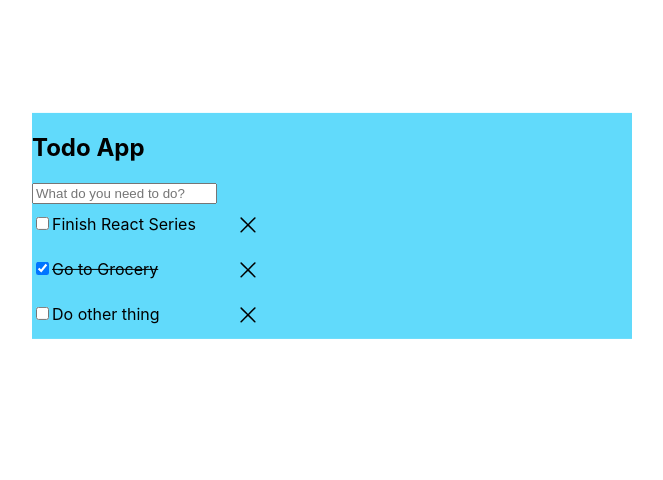
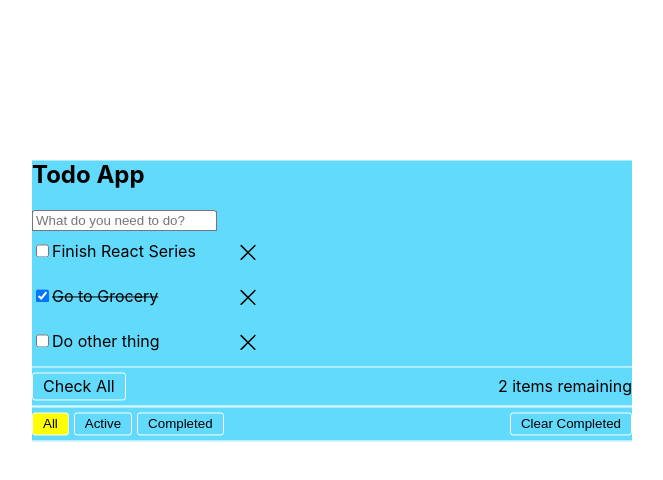
Before and after one commit to jordannares/todolist, a React (Create React App) app in the folder todolist/: page / in a window 1280 px wide. Shown: the top 480 px of the page, without its empty margins (308-971 px from the left). Built offline with nearby package versions, Linux system fonts and the light colour scheme.

Commit message:
Episode 7 - More Todo Features

```diff
--- a/todolist/src/App.js
+++ b/todolist/src/App.js
@@ -75,7 +75,6 @@ function App() {
     const updatedTodos = todos.map(todo => {
 
       if(todo.id === id){
-        // todo.isEditing = !todo.isEditing;
         todo.isEditing = true;
       }
 
@@ -119,6 +118,36 @@ function App() {
      setTodos(updatedTodos);
   }
 
+  function remaining() {
+    return todos.filter(todo => !todo.isComplete).length;
+  }
+
+  function clearCompleted() {
+    setTodos([...todos].filter(todo => !todo.isComplete));
+  }
+
+  function completeAllTodos() {
+    const updatedTodos = todos.map(todo => {
+
+      todo.isComplete = true;
+
+      return todo;
+
+     });
+
+     setTodos(updatedTodos);
+  }
+
+  function todosFiltered(filter) {
+
+    if(filter === 'all') {
+      return todos;
+    }else if( filter === 'active') {
+      return todos.filter(todo => !todo.isComplete);
+    }else if( filter === 'completed'){
+      return todos.filter(todo => todo.isComplete)
+    }
+  }
 
   return (
     <div className="todo-app-container">
@@ -136,6 +165,10 @@ function App() {
               updateTodo={updateTodo}
               escapeEditing={escapeEditing}
               deleteTodo={deleteTodo}
+              remaining={remaining}
+              clearCompleted={clearCompleted}
+              completeAllTodos={completeAllTodos}
+              todosFiltered={todosFiltered}
             />
 
         ) : (
--- a/todolist/src/Style.css
+++ b/todolist/src/Style.css
@@ -56,10 +56,12 @@ code {
 /* Todo List */
 
 .todo-app-container{
-  display: flex;
+  /* display: flex; */
   justify-content: center;
   top:50%;
   transform:translateY(50%);
+  width: 600px;
+  margin:0 auto;
 
   /* position:absolute;
   top:50%;
@@ -68,7 +70,7 @@ code {
 }
 
 .todo-app{
-  width: 600px;
+  /* width: 600px; */
   background-color: #61dafb;
 }
 
@@ -106,3 +108,28 @@ button{
 .line-through{
   text-decoration: line-through;
 }
+
+.check-all-container, .other-buttons-container{
+  border-top: 1px solid #fff;
+  border-bottom: 1px solid #fff;
+  display: flex;
+  justify-content: space-between;
+  align-items: center;
+  padding:5px 0;
+}
+
+
+.button{
+  border:1px solid #fff;
+  border-radius: 3px;
+  padding:3px 10px;
+  cursor: pointer;
+}
+
+.filter-button{
+  margin-right:5px;
+}
+
+.filter-button-active{
+  background:yellow;
+}
--- /dev/null
+++ b/todolist/src/components/ClearTodoCompleted.js
@@ -0,0 +1,12 @@
+import React from 'react'
+import PropsTypes from 'prop-types'
+
+ClearTodoCompleted.PropsTypes = {
+    clearCompleted: PropsTypes.func.isRequired,
+}
+
+export default function ClearTodoCompleted(props) {
+    return (
+        <button onClick={props.clearCompleted} className="button">Clear Completed</button>
+    )
+}
--- /dev/null
+++ b/todolist/src/components/TodoCompleteAll.js
@@ -0,0 +1,15 @@
+import React from 'react'
+import PropsTypes from 'prop-types'
+
+TodoCompleteAll.PropsTypes = {
+    completeAllTodos: PropsTypes.func.isRequired,
+}
+
+
+export default function TodoCompleteAll(props) {
+    return (
+        <div>
+            <div onClick={props.completeAllTodos} className="button">Check All</div>
+        </div>
+    )
+}
--- /dev/null
+++ b/todolist/src/components/TodoFilters.js
@@ -0,0 +1,47 @@
+import React from 'react'
+import PropsTypes from 'prop-types'
+
+TodoFilters.PropsTypes = {
+    todosFiltered: PropsTypes.func.isRequired,
+    filter: PropsTypes.string.isRequired,
+    setFilter: PropsTypes.func.isRequired,
+}
+
+export default function TodoFilters(props) {
+    return (
+        <div>
+            <button
+                onClick={() => {
+                    props.setFilter('all');
+                    props.todosFiltered('all');
+                }}
+                className={`button filter-button ${
+                props.filter==='all' ? 'filter-button-active' : ''} `}
+            >
+                All
+            </button>
+
+            <button
+                onClick={() => {
+                    props.setFilter('active');
+                    props.todosFiltered('active');
+                }}
+                className={`button filter-button ${
+                props.filter==='active' ? 'filter-button-active' : ''} `}
+            >
+            Active
+            </button>
+
+            <button
+                onClick={() => {
+                    props.setFilter('completed');
+                    props.todosFiltered('completed');
+                }}
+                className={`button filter-button ${
+                props.filter==='completed' ? 'filter-button-active' : ''} `}
+            >
+            Completed
+            </button>
+        </div>
+    )
+}
--- /dev/null
+++ b/todolist/src/components/TodoItemsRemaining.js
@@ -0,0 +1,12 @@
+import React from 'react'
+import PropsTypes from 'prop-types'
+
+TodoItemsRemaining.PropsTypes = {
+    remaining: PropsTypes.func.isRequired,
+}
+
+export default function TodoItemsRemaining(props) {
+    return (
+        <span>{props.remaining()} items remaining</span>
+    )
+}
--- a/todolist/src/components/TodoList.js
+++ b/todolist/src/components/TodoList.js
@@ -1,6 +1,10 @@
-import React from 'react'
+import React, { useState } from 'react'
 import PropsTypes from 'prop-types'
 import deleteIcon from '../assets/svg/delete-icon.svg';
+import TodoItemsRemaining from './TodoItemsRemaining';
+import ClearTodoCompleted from './ClearTodoCompleted';
+import TodoCompleteAll from './TodoCompleteAll';
+import TodoFilters from './TodoFilters';
 
 TodoList.PropsTypes = {
     todos: PropsTypes.func.isRequired,
@@ -8,17 +12,22 @@ TodoList.PropsTypes = {
     markAsEditing: PropsTypes.func.isRequired,
     updateTodo: PropsTypes.func.isRequired,
     escapeEditing: PropsTypes.func.isRequired,
-    deleteTodo: PropsTypes.func.isRequired
+    deleteTodo: PropsTypes.func.isRequired,
+    remaining: PropsTypes.func.isRequired,
+    clearCompleted: PropsTypes.func.isRequired,
+    completeAllTodos: PropsTypes.func.isRequired,
+    todosFiltered: PropsTypes.func.isRequired,
 }
 
 export default function TodoList(props) {
 
+    const [filter, setFilter] = useState('all');
 
     return (
-
+        <>
         <ul className="todo-item-list">
 
-              { props.todos.map(( todo, index ) => (
+              { props.todosFiltered(filter).map(( todo, index ) => (
 
               <li key={todo.id} className="todo-item-container">
                 <div className="todo-item">
@@ -67,6 +76,25 @@ export default function TodoList(props) {
               ))}
               {/* end of map */}
 
-            </ul>
+        </ul>
+
+        <div className="check-all-container">
+            <TodoCompleteAll completeAllTodos={props.completeAllTodos}/>
+            <TodoItemsRemaining remaining={props.remaining}/>
+        </div>
+
+        <div className="other-buttons-container">
+            <TodoFilters
+                todosFiltered={props.todosFiltered}
+                filter={filter}
+                setFilter={setFilter}
+            />
+            <div>
+                {/* <button className="button">Clear Completed</button> */}
+                <ClearTodoCompleted clearCompleted={props.clearCompleted} />
+            </div>
+        </div>
+
+       </>
     )
 }
```
